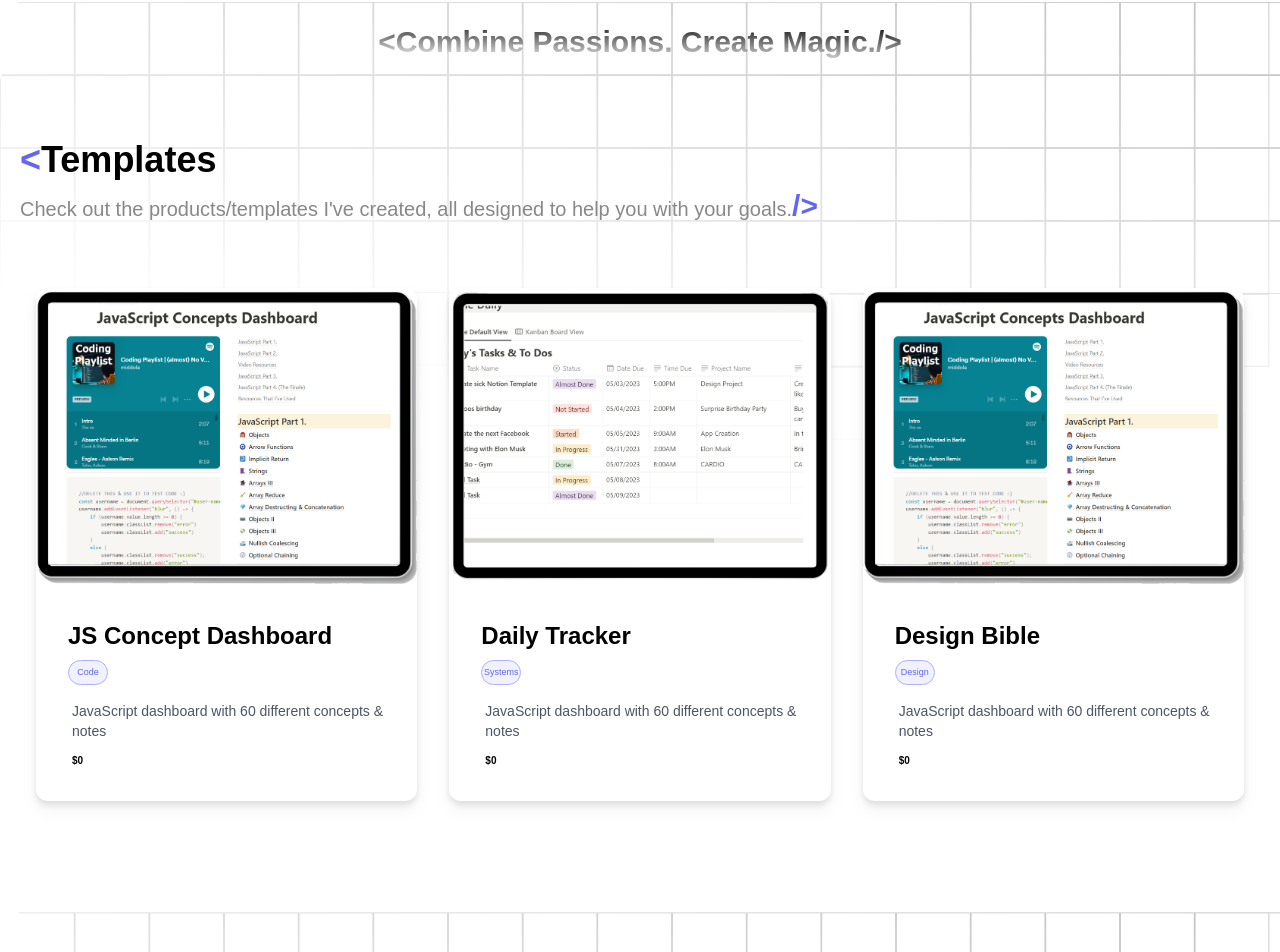
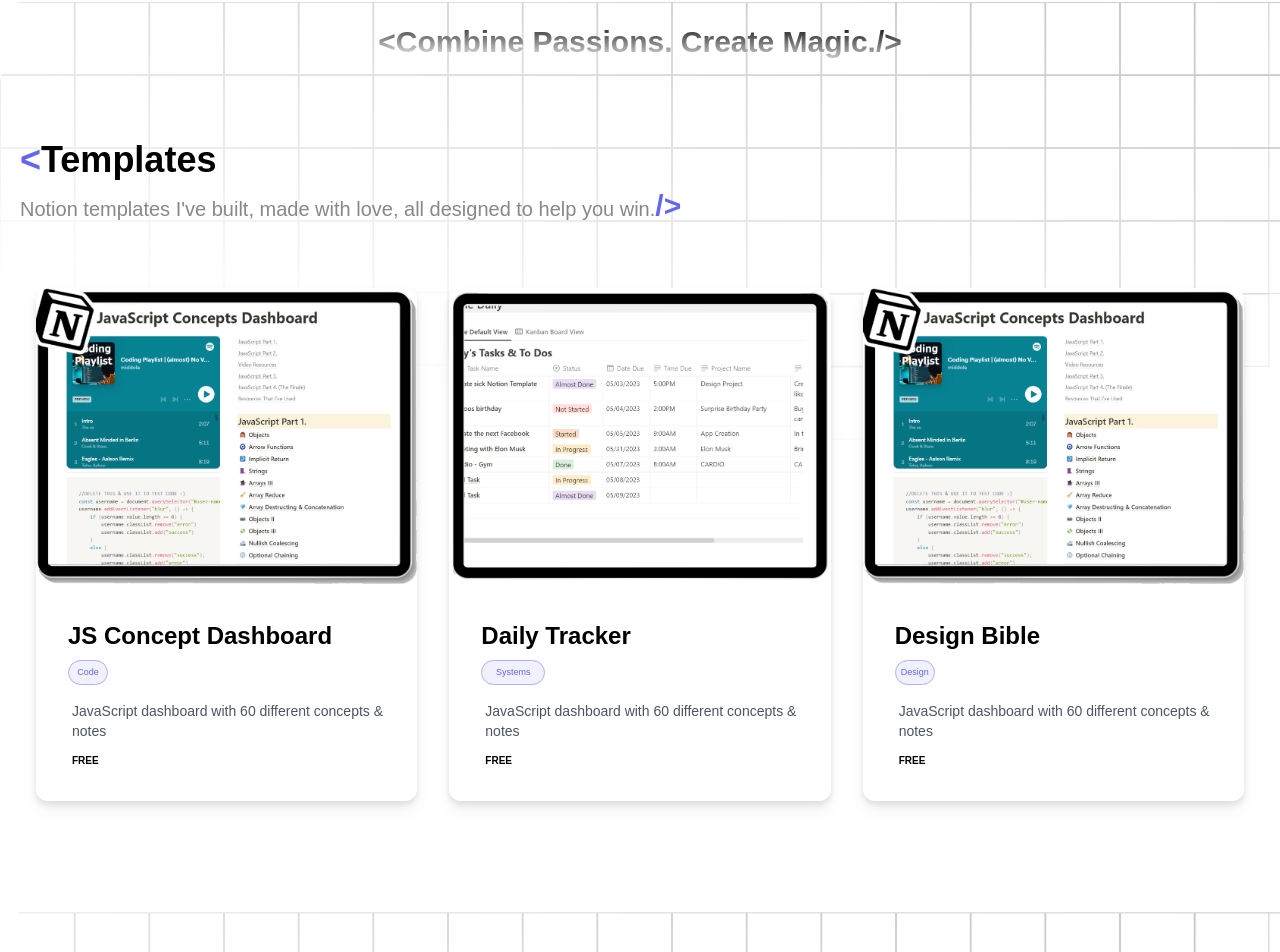
Before and after one commit to VelpCode/BuildPort2, a React (Create React App) app in the folder portfolio/: page / in a window 1280 px wide. Shown: the part 908-1860 px from the top of the page. Built offline with nearby package versions, Linux system fonts and the light colour scheme; a web font is replaced by a local one.

Commit message:
madamchange

```diff
--- a/portfolio/src/components/Products/Products.jsx
+++ b/portfolio/src/components/Products/Products.jsx
@@ -10,7 +10,7 @@ const Products = () => {
     <div className="container mt-10 max-w-[1240px]">
         <div className="textsec">
             <h1 className='t text-4xl font-semibold'><span style={{ color: '#6366F1' }}>&lt;</span>Templates</h1>
-            <h1 className='lambo text-xl mb-5'>Check out the products/templates I've created, all designed to help you with your goals.<span className= "text-3xl font-bold" style={{ color: '#6366F1' }}>/&gt;</span></h1>
+            <h1 className='lambo text-xl mb-5'>Notion templates I've built, made with love, all designed to help you win.<span className= "text-3xl font-bold" style={{ color: '#6366F1' }}>/&gt;</span></h1>
         </div>
 
         <div className="max-w-[1240px] mx-auto my-[8vh]">
@@ -24,16 +24,16 @@ const Products = () => {
                             <div className="font-bold text-2xl my-1">JS Concept Dashboard</div>
                             <div className="babble text-xs font-thin max-xs mt-2">Code</div>
                             <div className="text-sm text-gray-600 my-2 ml-1 mt-4">JavaScript dashboard with 60 different concepts & notes</div>
-                            <div className="read text-xs font-semibold ml-1 mt-3">$0</div>
+                            <div className="read text-xs font-semibold ml-1 mt-3">FREE</div>
                         </div>
                     </div>
                     <div className="bg-white rounded-xl overflow-hidden drop-shadow-lg">
                     <img className="" src={Dtawp}/>
                     <div className="p-8">
                             <div className="font-bold text-2xl my-1">Daily Tracker</div>
-                            <div className="babble text-xs font-thin max-xs mt-2">Systems</div>
+                            <div className="babble text-xs font-thin max-xs mt-2 min-w-[8vh]">Systems</div>
                             <div className="text-sm text-gray-600 my-2 ml-1 mt-4">JavaScript dashboard with 60 different concepts & notes</div>
-                            <div className="read text-xs font-semibold ml-1 mt-3">$0</div>
+                            <div className="read text-xs font-semibold ml-1 mt-3">FREE</div>
                         </div>
                     </div>
                     <div className="bg-white rounded-xl overflow-hidden drop-shadow-lg">
@@ -42,7 +42,7 @@ const Products = () => {
                             <div className="font-bold text-2xl my-1">Design Bible</div>
                             <div className="babble text-xs font-thin max-xs mt-2">Design</div>
                             <div className="text-sm text-gray-600 my-2 ml-1 mt-4">JavaScript dashboard with 60 different concepts & notes</div>
-                            <div className="read text-xs font-semibold ml-1 mt-3">$0</div>
+                            <div className="read text-xs font-semibold ml-1 mt-3">FREE</div>
                         </div>
                     </div>
 
```
Also changed, not shown: portfolio/src/components/Products/1tab.png.
